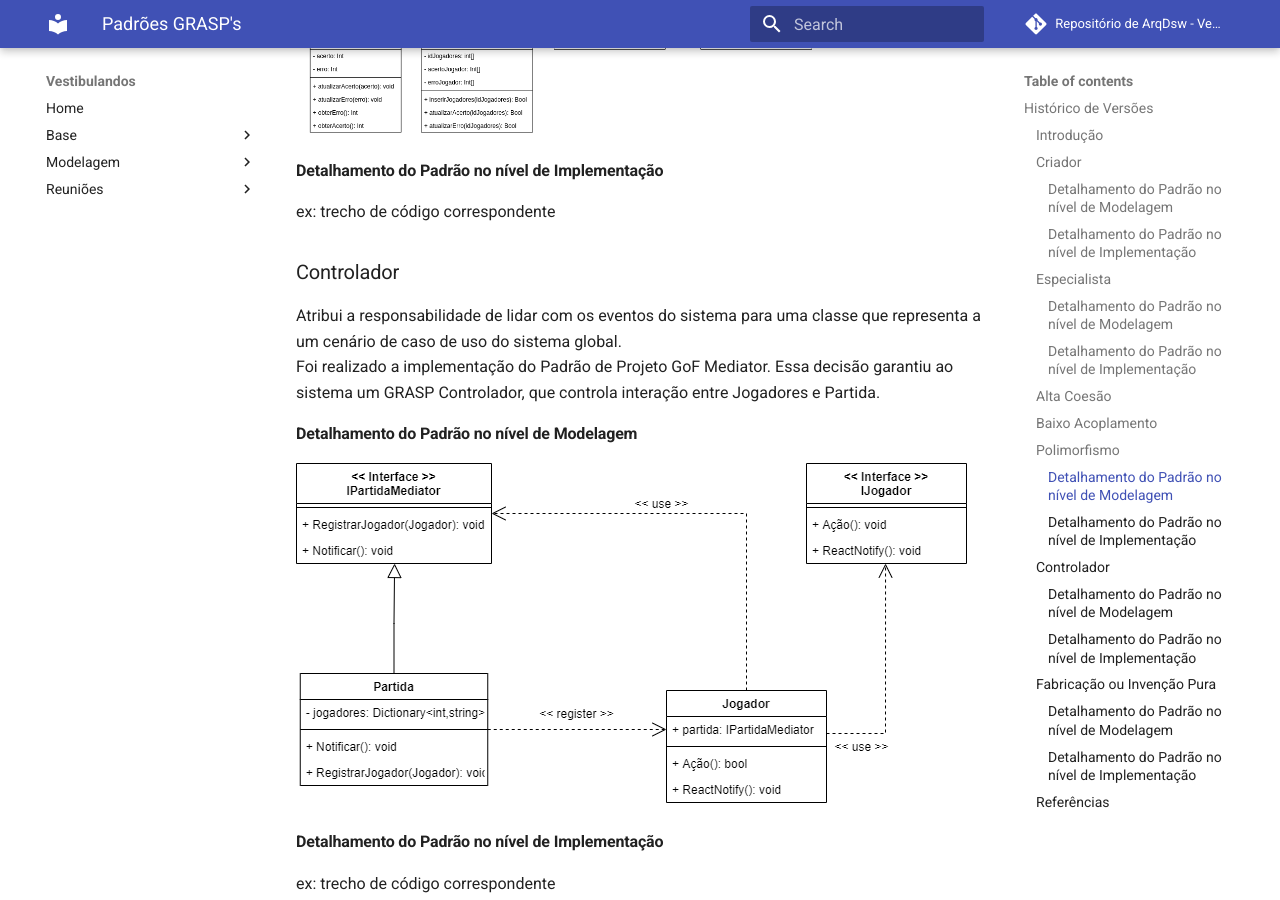
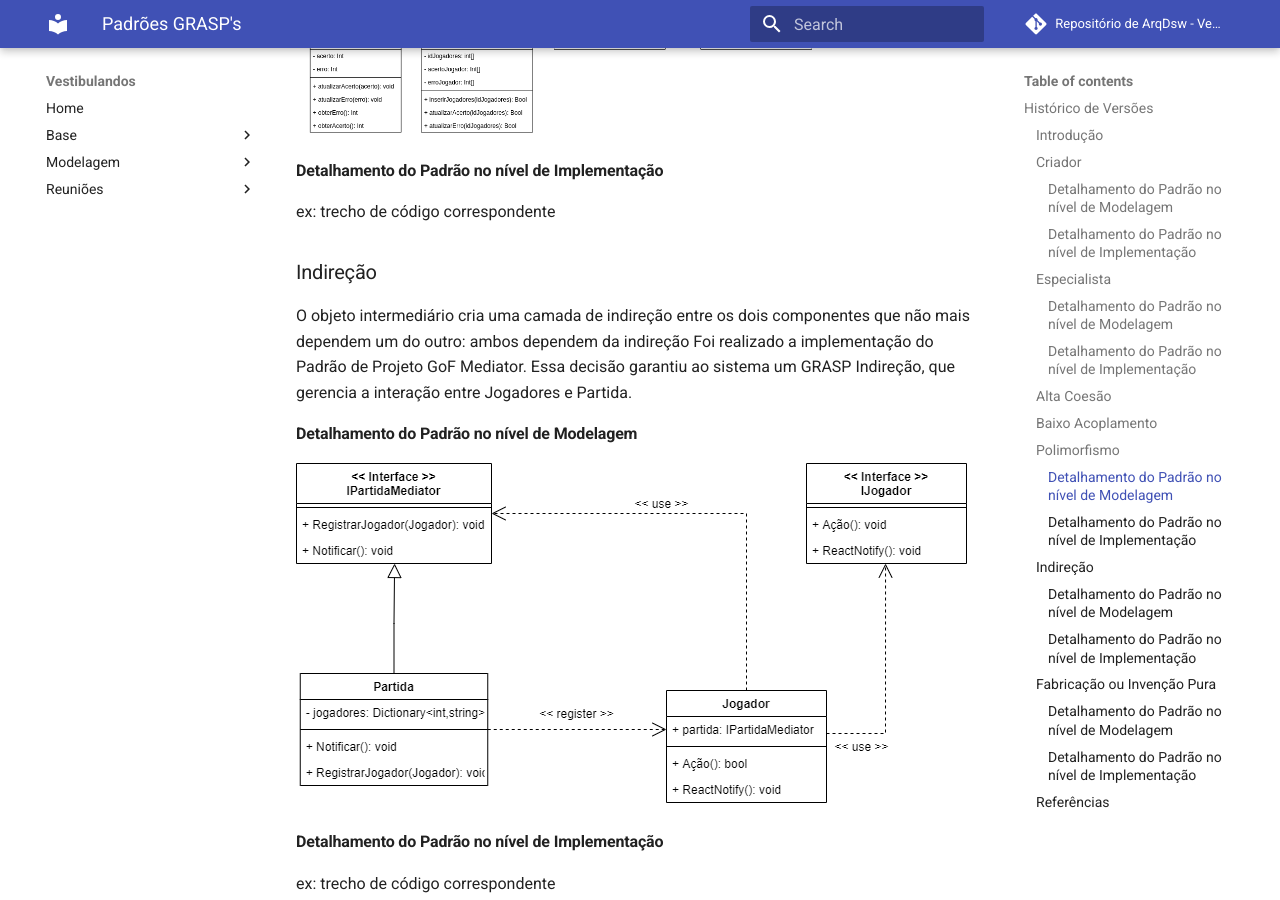
Before and after one commit to UnBArqDsw/2020.1_G4_Vestibulandos, an MkDocs documentation site: the page built from docs/padroes_de_projeto/grasps.md, in a window 1280 px wide and 900 px high, scrolled down 3330 px. Built offline with MkDocs 1.6.1 and Material for MkDocs 9.7.7, drawn with Linux system fonts in a browser that asks for light colours; comment, search, counter and statistics services are not loaded.

Commit message:
Corrigindo Indirecao

```diff
--- a/docs/padroes_de_projeto/grasps.md
+++ b/docs/padroes_de_projeto/grasps.md
@@ -82,10 +82,10 @@ As classes derivadas de Partida são Treino e Classificada e de Questão são Qu
 #### Detalhamento do Padrão no nível de Implementação
 ex: trecho de código correspondente
 
-### Controlador
+### Indireção
 
-Atribui a responsabilidade de lidar com os eventos do sistema para uma classe que representa a um cenário de caso de uso do sistema global.
-Foi realizado a implementação do Padrão de Projeto GoF Mediator. Essa decisão garantiu ao sistema um GRASP Controlador, que controla interação entre Jogadores e Partida.
+O objeto intermediário cria uma camada de indireção entre os dois componentes que não mais dependem um do outro: ambos dependem da indireção
+Foi realizado a implementação do Padrão de Projeto GoF Mediator. Essa decisão garantiu ao sistema um GRASP Indireção, que gerencia a interação entre Jogadores e Partida.
 
 #### Detalhamento do Padrão no nível de Modelagem
 
```
Also changed, not shown: other parts of docs/padroes_de_projeto/grasps.md (+2 -2 lines).
